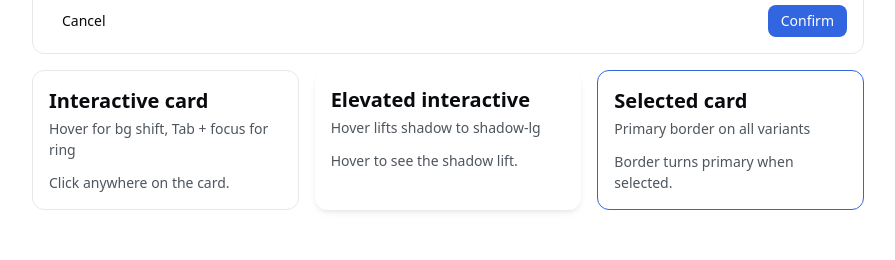
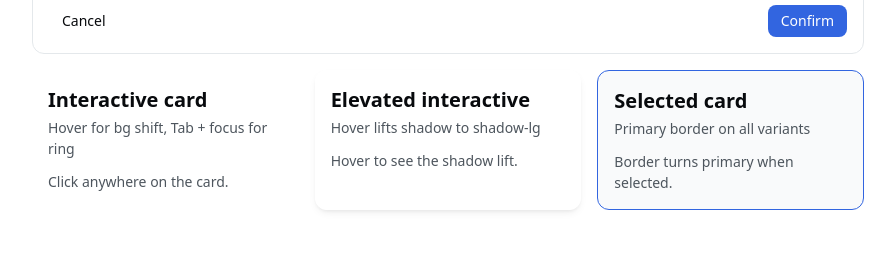
Before and after one commit to rizwan-uxd/atlas-design-system, a Next.js app: page / in a window 1280 px wide. Shown: the part 4061-4321 px from the top of the page, without its empty margins (192-1087 px from the left). Built offline with nearby package versions, Linux system fonts and the light colour scheme.

Commit message:
qa(card): FIX-02 audit + fixes — 8 bugs fixed (BUG-026–030, BUG-051, BUG-054, BUG-065)

```diff
--- a/components/Card/Card.module.css
+++ b/components/Card/Card.module.css
@@ -37,8 +37,15 @@
   border: var(--atlas-border-width-1) solid var(--atlas-border);
 }
 
+/*
+ * BUG-051 — elevated uses --atlas-surface-raised instead of --atlas-background.
+ * In dark mode --atlas-background = neutral-950 (same as page bg), making
+ * the elevated card visually flat. --atlas-surface-raised = neutral-800 in
+ * dark (clearly above the page) and neutral-0 in light (same as background —
+ * no visual change in light mode, correct depth cue in dark mode).
+ */
 .elevated {
-  background-color: var(--atlas-background);
+  background-color: var(--atlas-surface-raised);
   box-shadow: var(--atlas-shadow-md);
 }
 
@@ -51,21 +58,49 @@
   background-color: var(--atlas-background-muted);
 }
 
-/* ── Selected state — primary border on all variants ─────────── */
+/* ── Selected state — primary border + subtle bg on all variants ─ */
+/*
+ * BUG-026 — spec background table defines selected bg as
+ * --atlas-background-subtle for all variants. Previously only border
+ * was updated; bg was missing, making selected indistinguishable
+ * from default except for border colour.
+ */
 
 .selected.default,
 .selected.outlined {
   border-color: var(--atlas-primary);
+  background-color: var(--atlas-background-subtle);
 }
 
 .selected.elevated,
 .selected.filled {
   border: var(--atlas-border-width-1) solid var(--atlas-primary);
+  background-color: var(--atlas-background-subtle);
 }
 
-/* ── Interactive — hover, focus, motion ───────────────────────── */
+/* ── Interactive — button reset + hover, focus, motion ────────── */
+/*
+ * BUG-030 — interactive card now renders as <button type="button">.
+ * Browser default button styles must be reset so variant and size
+ * tokens apply cleanly.
+ */
 
 .interactive {
+  /* button element reset */
+  appearance: none;
+  -webkit-appearance: none;
+  font: inherit;
+  color: inherit;
+  text-align: start;
+  width: 100%;
+  padding: 0;
+  border: none;
+  background: none;
+  /* layout — card already sets display:flex/flex-direction:column
+     but <button> is inline by default; force block-level stretch */
+  display: flex;
+  flex-direction: column;
+
   cursor: pointer;
   outline: none;
   transition:
@@ -76,9 +111,23 @@
 
 /* Default and outlined hover */
 .interactive.default:hover,
-.interactive.outlined:hover,
+.interactive.outlined:hover {
+  background-color: var(--atlas-background-subtle);
+}
+
+/* Filled hover — light mode correct (bg-muted → bg-subtle = lighter) */
 .interactive.filled:hover {
   background-color: var(--atlas-background-subtle);
+}
+
+/*
+ * BUG-054 — dark mode inversion fix for filled interactive hover.
+ * In dark mode bg-muted = neutral-800 (resting) and bg-subtle = neutral-900
+ * (darker) — hover darkens instead of lightening. Override with color-mix
+ * to always lighten the resting fill by ~20% toward white.
+ */
+[data-theme="dark"] .interactive.filled:hover {
+  background-color: color-mix(in oklch, var(--atlas-background-muted) 80%, oklch(1 0 0));
 }
 
 /* Elevated hover — lift shadow, keep bg */
@@ -151,7 +200,10 @@
 /* ── Description ──────────────────────────────────────────────── */
 
 .description {
-  margin: var(--atlas-spacing-1) 0 0;
+  /* BUG-028 — was: margin: var(--atlas-spacing-1) 0 0 (physical shorthand).
+     Replaced with a single logical property; inline and block-end are
+     browser defaults (0) and need not be declared. */
+  margin-block-start: var(--atlas-spacing-1);
   font-family: var(--atlas-font-sans);
   font-size: var(--atlas-text-body-sm);
   color: var(--atlas-foreground-muted);
--- a/components/Card/Card.tsx
+++ b/components/Card/Card.tsx
@@ -20,7 +20,7 @@
  *
  * Accessibility:
  *   - Non-interactive: <article> (semantic landmark)
- *   - Interactive: tabIndex=0, role="button", aria-labelledby → CardTitle
+ *   - Interactive: <button type="button">, aria-labelledby → CardTitle id (via context)
  *   - Selected: aria-pressed="true" (toggle) or aria-selected (listbox/grid)
  *   - Disabled: aria-disabled, pointer-events suppressed
  *   - Focus ring via CSS :focus-visible on the card root
@@ -28,7 +28,7 @@
  * Logical properties and token-only values in Card.module.css.
  */
 
-import React, { useId } from "react"
+import React, { createContext, useContext, useId } from "react"
 import styles from "./Card.module.css"
 
 /* ── Helpers ─────────────────────────────────────────────────── */
@@ -36,6 +36,19 @@ import styles from "./Card.module.css"
 function cx(...classes: (string | false | null | undefined)[]): string {
   return classes.filter(Boolean).join(" ")
 }
+
+/* ── Card context ────────────────────────────────────────────── */
+/*
+ * Passes the auto-generated titleId down to CardTitle so it can
+ * self-assign id={titleId}, enabling aria-labelledby from the
+ * interactive card root without prop-drilling.
+ */
+
+interface CardContextValue {
+  titleId: string
+}
+
+const CardContext = createContext<CardContextValue | null>(null)
 
 /* ── Types ───────────────────────────────────────────────────── */
 
@@ -47,7 +60,7 @@ export interface CardProps {
   size?:        CardSize
   /** Adds hover, focus-visible, and cursor:pointer styles */
   interactive?: boolean
-  /** Shows primary border; use aria-pressed/aria-selected on caller */
+  /** Shows primary border + subtle bg; use aria-pressed/aria-selected on caller */
   selected?:    boolean
   /** Suppresses interaction; applies opacity-disabled */
   disabled?:    boolean
@@ -71,7 +84,8 @@ export function Card({
   id,
 }: CardProps) {
   const generatedId = useId()
-  const uid = id ?? generatedId
+  const uid      = id ?? generatedId
+  const titleId  = `${uid}-title`
 
   const classes = cx(
     styles.card,
@@ -83,29 +97,31 @@ export function Card({
     className,
   )
 
-  if (interactive) {
   return (
-      <div
+    <CardContext.Provider value={{ titleId }}>
+      {interactive ? (
+        /*
+         * BUG-030 — native <button> instead of <div role="button">.
+         * Native button: implicit role="button", keyboard activation
+         * (Enter + Space) built-in, correct type="button" default.
+         * No manual onKeyDown needed.
+         *
+         * BUG-027/065 — aria-labelledby wired to CardTitle via context-
+         * provided titleId so screen readers announce the card by its title.
+         */
+        <button
           id={uid}
-        role="button"
-        tabIndex={disabled ? -1 : 0}
+          type="button"
+          aria-labelledby={titleId}
           aria-disabled={disabled || undefined}
           aria-pressed={selected || undefined}
           onClick={disabled ? undefined : onClick}
-        onKeyDown={disabled ? undefined : (e) => {
-          if (e.key === "Enter" || e.key === " ") {
-            e.preventDefault()
-            onClick?.(e as unknown as React.MouseEvent<HTMLElement>)
-          }
-        }}
+          tabIndex={disabled ? -1 : 0}
           className={classes}
         >
           {children}
-      </div>
-    )
-  }
-
-  return (
+        </button>
+      ) : (
         <article
           id={uid}
           aria-disabled={disabled || undefined}
@@ -113,6 +129,8 @@ export function Card({
         >
           {children}
         </article>
+      )}
+    </CardContext.Provider>
   )
 }
 
@@ -155,17 +173,31 @@ export function CardHeader({ leading, action, className, children }: CardHeaderP
 }
 
 /* ── CardTitle ───────────────────────────────────────────────── */
+/*
+ * BUG-029 — render as a semantic heading (h3 by default) instead of <p>.
+ * The `as` prop allows callers to adjust the heading level to fit the
+ * page's document outline without forcing a global level.
+ *
+ * BUG-027/065 — consumes CardContext to self-assign id={titleId},
+ * enabling the interactive Card root's aria-labelledby reference.
+ */
 
 export interface CardTitleProps {
+  /** Heading level — defaults to "h3" to match article landmark convention */
+  as?:        "h1" | "h2" | "h3" | "h4" | "h5" | "h6"
   className?: string
   children?:  React.ReactNode
 }
 
-export function CardTitle({ className, children }: CardTitleProps) {
+export function CardTitle({ as: As = "h3", className, children }: CardTitleProps) {
+  const ctx = useContext(CardContext)
   return (
-    <p className={cx(styles.title, className)}>
+    <As
+      id={ctx?.titleId}
+      className={cx(styles.title, className)}
+    >
       {children}
-    </p>
+    </As>
   )
 }
 
```
Also changed, not shown: 1 other file (tests, documents, lock files or other folders). Lines whose indentation alone changed are shown as unchanged.
